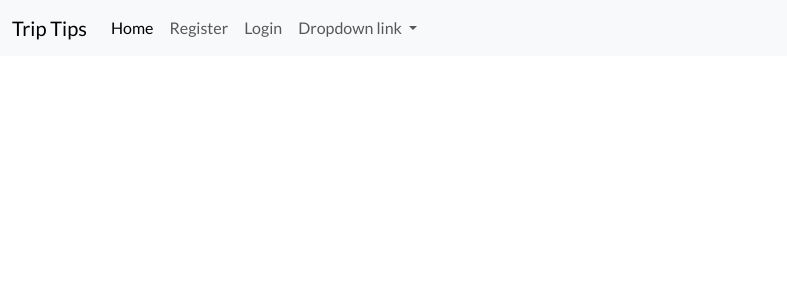
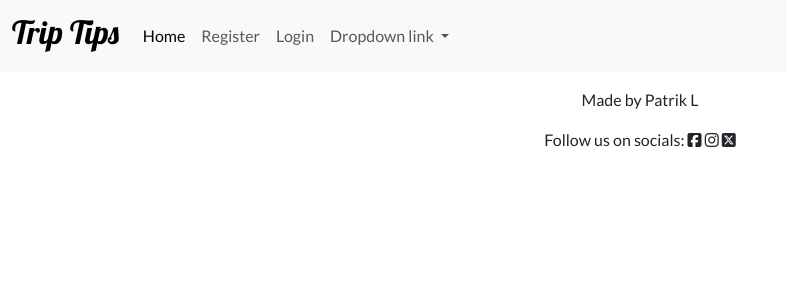
Before and after one commit to patriklundstrom91/trip_tips, a Django app: page / in a window 1280 px wide. Shown: the top 300 px of the page, without its empty margins (0-787 px from the left). Run offline with Django 5.2, Linux system fonts and the light colour scheme; data that the repository does not hold is empty; some libraries are stand-ins or nearby versions; some web fonts are replaced.

Commit message:
add footer in base and lobster as h2 on post title and navbar site name

```diff
--- a/templates/base.html
+++ b/templates/base.html
@@ -16,7 +16,9 @@
     <!-- Bootstrap navbar -->
     <nav class="navbar navbar-expand-lg bg-body-tertiary">
         <div class="container-fluid">
-            <a class="navbar-brand" href="#">Trip Tips</a>
+            <a class="navbar-brand" href="#">
+                <h2>Trip Tips</h2>
+            </a>
             <button class="navbar-toggler" type="button" data-bs-toggle="collapse" data-bs-target="#navbarNavDropdown" aria-controls="navbarNavDropdown" aria-expanded="false" aria-label="Toggle navigation">
       <span class="navbar-toggler-icon"></span>
     </button>
@@ -52,9 +54,22 @@
         </div>
     </nav>
     <!-- content from other html files to show post_list or post_detail etc -->
-    <div id="content">
-        {% block content %} {% endblock %}
-    </div>
+    <main>
+        <div id="content">
+            {% block content %} {% endblock %}
+        </div>
+    </main>
+    <!-- Footer -->
+    <footer class="footer mt-auto">
+        <p class="text-center">Made by Patrik L</p>
+        <p class="text-center">Follow us on socials: <i class="fa-brands fa-square-facebook"></i>
+            <i class="fa-brands fa-instagram"></i>
+            <i class="fa-brands fa-square-x-twitter"></i>
+        </p>
+    </footer>
+    <!-- Load fontAwesome kit -->
+    <script src="https://kit.fontawesome.com/ba33d00b7b.js" crossorigin="anonymous"></script>
+    <!--Bootstrap v5.3 JS-->
     <script src="https://cdn.jsdelivr.net/npm/bootstrap@5.3.6/dist/js/bootstrap.bundle.min.js" integrity="sha384-j1CDi7MgGQ12Z7Qab0qlWQ/Qqz24Gc6BM0thvEMVjHnfYGF0rmFCozFSxQBxwHKO" crossorigin="anonymous"></script>
 </body>
 
```
